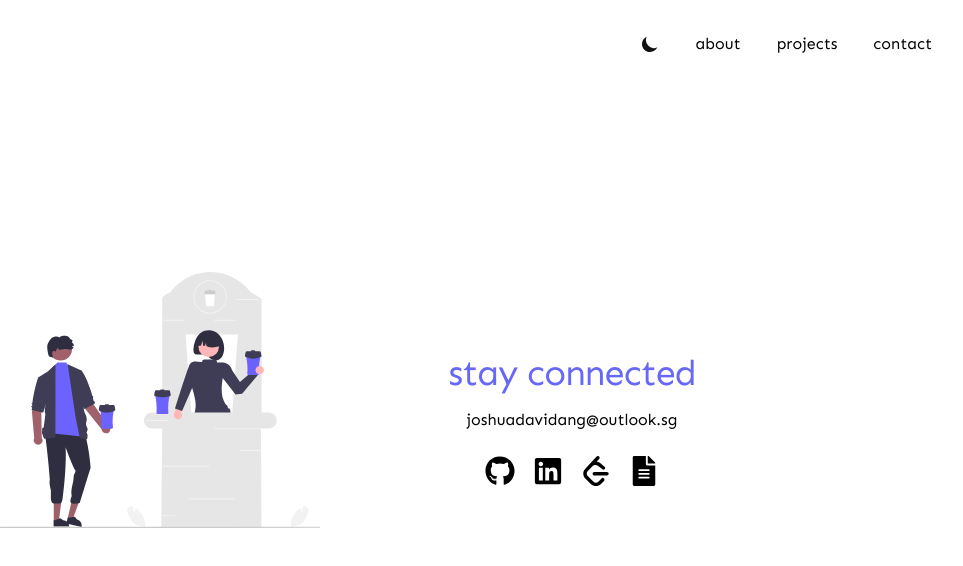
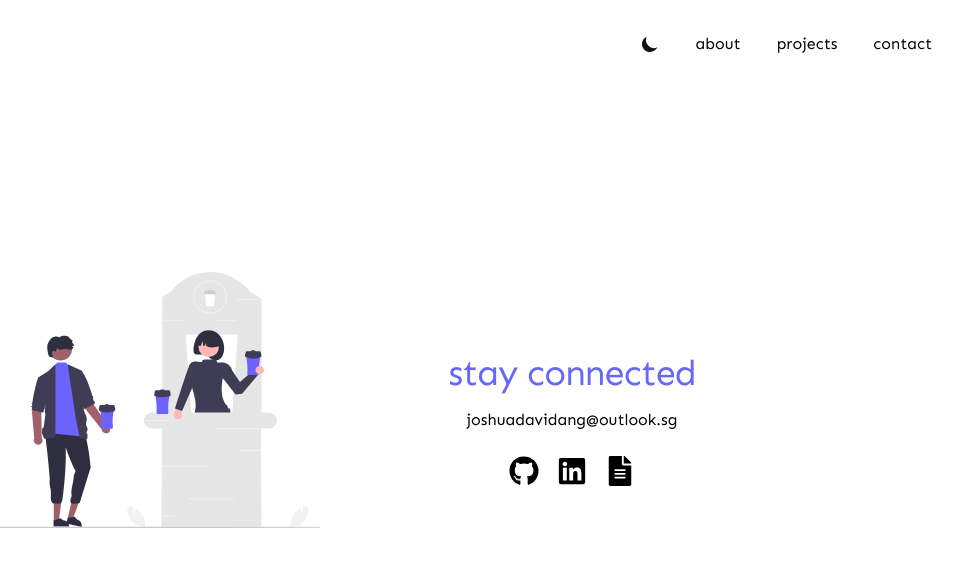
Before and after one commit to joshuadavidang/joshua-david-legacy, a Next.js app: page /Contact/ContactPage in a window 1280 px wide. Shown: the top 566 px of the page, without its empty margins (292-1255 px from the left). Built offline with nearby package versions, Linux system fonts and the light colour scheme.

Commit message:
code refactored

```diff
--- a/pages/Contact/ContactPage.tsx
+++ b/pages/Contact/ContactPage.tsx
@@ -1,7 +1,6 @@
 import Image from "next/image";
 import Coffee from "../../public/assets/images/Coffee.svg";
 import { FaGithub, FaLinkedin, FaFileAlt } from "react-icons/fa";
-import { SiLeetcode } from "react-icons/si";
 import Link from "next/link";
 
 const ContactPage = () => {
@@ -38,12 +37,6 @@ const ContactPage = () => {
           </span>
 
           <span className="hover:bg-lightGray dark:hover:bg-gray p-2 rounded cursor-pointer">
-            <Link href="https://leetcode.com/joshdavidang/" target="_blank">
-              <SiLeetcode size={30} className="cursor-pointer" />
-            </Link>
-          </span>
-
-          <span className="hover:bg-lightGray dark:hover:bg-gray p-2 rounded cursor-pointer">
             <a download href="/Joshua David.pdf">
               <FaFileAlt size={30} className="cursor-pointer" />
             </a>
--- a/pages/Landing/LandingPage.tsx
+++ b/pages/Landing/LandingPage.tsx
@@ -7,7 +7,7 @@ import Coding_III from "../../public/assets/images/Coding_III.svg";
 import Hover from "../../components/Container/hover";
 import Post from "../../components/Container";
 import { TbBrandNextjs } from "react-icons/tb";
-import { SiTypescript, SiMysql, SiLeetcode } from "react-icons/si";
+import { SiTypescript, SiMysql } from "react-icons/si";
 import {
   FaFileAlt,
   FaGithub,
@@ -56,12 +56,6 @@ const LandingPage = () => {
                   target="_blank"
                 >
                   <FaLinkedin size={30} className="cursor-pointer" />
-                </Link>
-              </span>
-
-              <span className="hover:bg-lightGray dark:hover:bg-gray p-2 rounded cursor-pointer">
-                <Link href="https://leetcode.com/joshdavidang/" target="_blank">
-                  <SiLeetcode size={30} className="cursor-pointer" />
                 </Link>
               </span>
 
```
